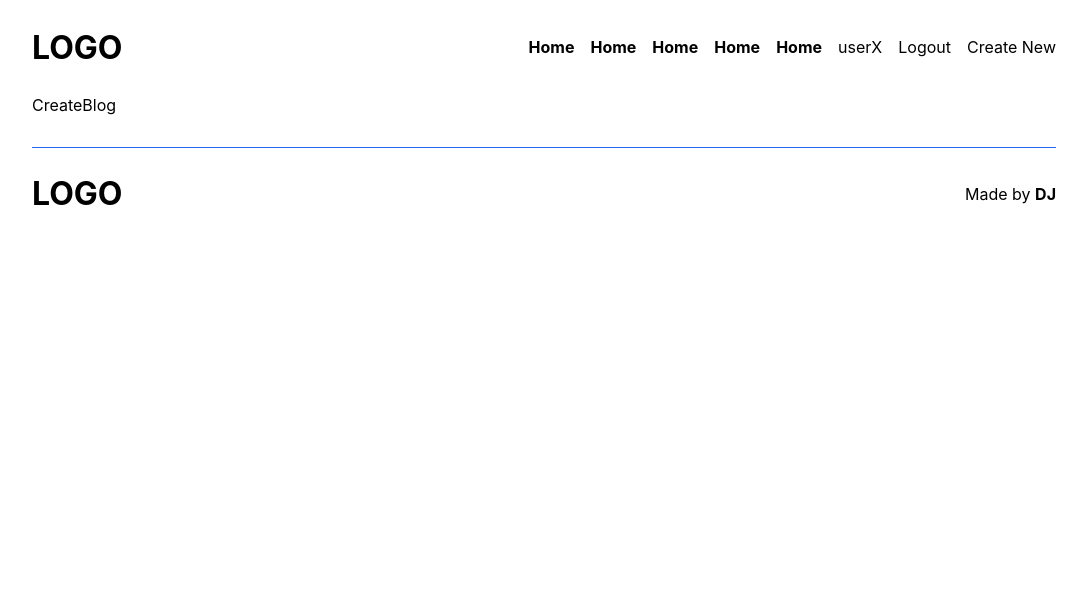
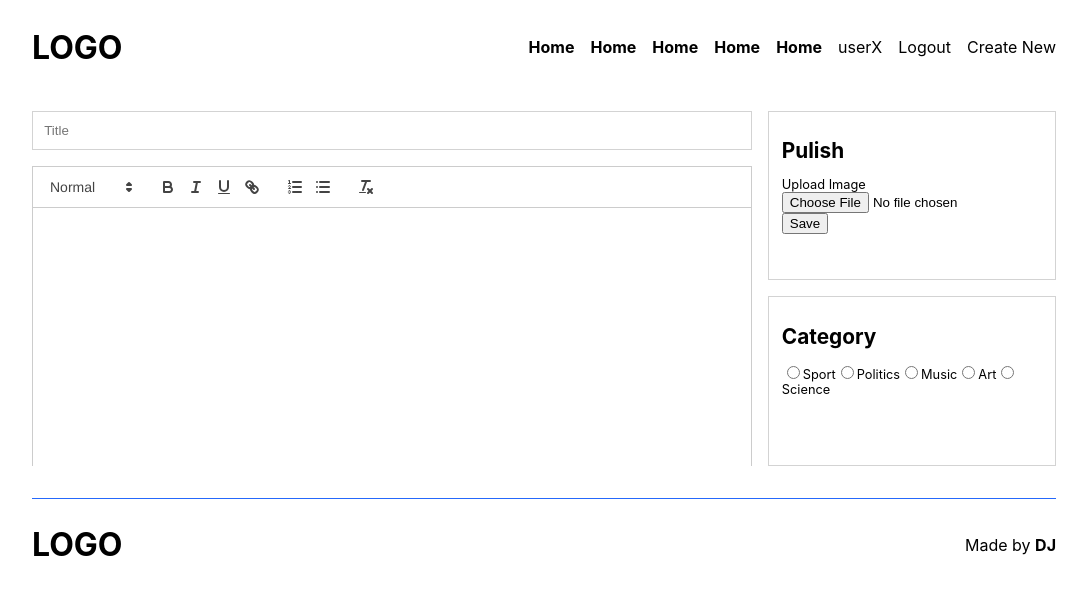
Before and after one commit to dovjas/BlogApp, a React (Create React App) app: page /createBlog in a window 1280 px wide. Shown: the top 594 px of the page, without its empty margins (96-1183 px from the left). Built offline with nearby package versions, Linux system fonts and the light colour scheme.

Commit message:
created - create a blog post page

```diff
--- a/package.json
+++ b/package.json
@@ -8,6 +8,7 @@
     "@testing-library/user-event": "^13.5.0",
     "react": "^18.2.0",
     "react-dom": "^18.2.0",
+    "react-quill": "^2.0.0",
     "react-router-dom": "^6.4.1",
     "react-scripts": "5.0.1",
     "sass": "^1.55.0",
--- a/src/pages/CreateBlog.jsx
+++ b/src/pages/CreateBlog.jsx
@@ -1,8 +1,41 @@
-import React from 'react'
+import React, { useState } from 'react';
+import ReactQuill from 'react-quill';
+import 'react-quill/dist/quill.snow.css';
 
 const CreateBlog = () => {
+  const [value, setValue] = useState('');
+
   return (
-    <div> CreateBlog</div>
+    <div className="create">
+      <div className="content">
+        <input type="text" placeholder="Title" />
+        <div className="editor-container">
+          <ReactQuill className="editor" theme="snow" value={value} onChange={setValue} />
+        </div>
+      </div>
+      <div className="menu">
+        <div className="item">
+          <h1>Pulish</h1>
+          <label htmlFor="file">Upload Image</label>
+          <input type="file" id="file" name="" />
+          <button>Save</button>
+        </div>
+        <div className="item">
+          <h1>Category</h1>
+          <input type="radio" name="category" value="sport" id="sport" />
+          <label htmlFor="sport">Sport</label>
+          <input type="radio" name="category" value="politics" id="politics" />
+          <label htmlFor="politics">Politics</label>
+          <input type="radio" name="category" value="music" id="music" />
+          <label htmlFor="music">Music</label>
+          <input type="radio" name="category" value="art" id="art" />
+          <label htmlFor="art">Art</label>
+          <input type="radio" name="category" value="science" id="science" />
+          <label htmlFor="science">Science</label>
+        </div>
+      </div>
+
+    </div>
   )
 }
 
--- a/src/style.scss
+++ b/src/style.scss
@@ -117,7 +117,7 @@ $lightBlue:#2568FB;
                 flex:5;
                 display: flex;
                 flex-direction: column;
-                gap: 1rem;
+                gap: .7rem;
 
                 img{
                     width: 100%;
@@ -183,6 +183,51 @@ $lightBlue:#2568FB;
                 }
             }
         }
+        //CREATE BLOG POST
+        .create{
+            margin-top: 1rem;
+            display: flex;
+            gap: 1rem;
+
+            .content{
+                flex:5;
+                display: flex;
+                flex-direction: column;
+                gap: 1rem;
+
+                input{
+                    padding: .7rem;
+                    border: 1px solid lightgray;
+                }
+                .editor-container{
+                    height: 300px;
+                    overflow: scroll;
+
+                    .editor{
+                        height: 100%;
+                        border: none;
+                    }
+                }
+            }
+            .menu{
+                flex: 2;
+                display: flex;
+                flex-direction: column;
+                gap: 1rem;
+
+                .item{
+                    border: 1px solid lightgray;
+                    padding: .8rem;
+                    flex: 1;
+                    font-size: .8rem;
+
+                    h1{
+                        font-size: 1.3rem;
+                    }
+                }
+            }
+
+        }
 
 
         //LOGIN & REGISTER
```
Also changed, not shown: 1 other file (tests, documents, lock files or other folders).
